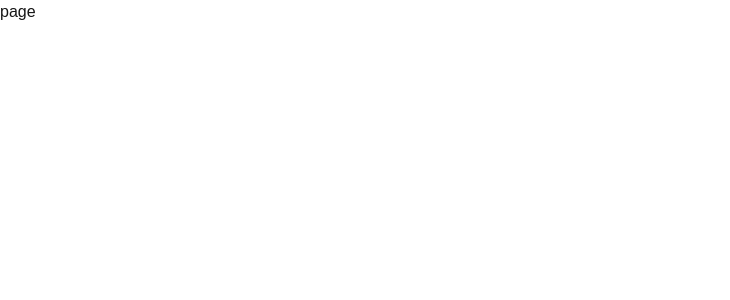
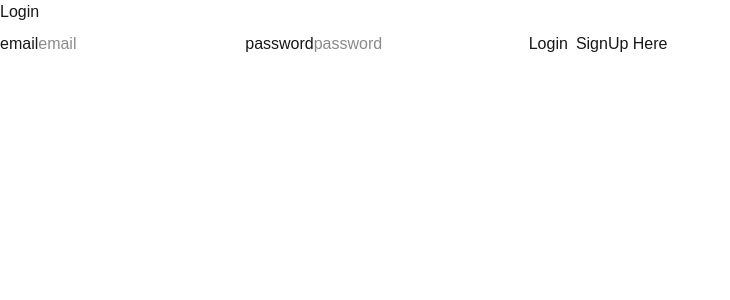
Before and after one commit to imron88/auth-system, a Next.js app: page /login in a window 1280 px wide. Shown: the top 300 px of the page, without its empty margins (0-730 px from the left). Built offline with nearby package versions, Linux system fonts and the light colour scheme.

Commit message:
login page

```diff
--- a/app/login/page.tsx
+++ b/app/login/page.tsx
@@ -1,8 +1,44 @@
+"use client"
+import Link from "next/link";
+import { useState } from "react";
 
-const page = () => {
-  return (
-    <div>page</div>
-  )
-}
+const Login = () => {
+    const [user,setUser] = useState({
+        email:"",
+        password:""
+    })
+    const handelLogin = async ()=>{
 
-export default page
+    }
+  return <div>
+
+        <h1>Login</h1>
+        <label htmlFor="email">email</label>
+        <input
+        type="text"
+        id="email"
+        value={user.email}
+        onChange={(e)=>{
+            setUser({...user,email:e.target.value})
+        }}
+        placeholder="email"
+        />
+        <label htmlFor="password">password</label>
+        <input
+        type="text"
+        id="password"
+        value={user.password}
+        onChange={(e)=>{
+            setUser({...user,password:e.target.value})
+        }}
+        placeholder="password"
+        />
+        <button
+        className="p-2 "
+        onClick={handelLogin}
+        >Login</button>
+        <Link href={"/signup"}>SignUp Here</Link>
+    </div>;
+};
+
+export default Login;
```
